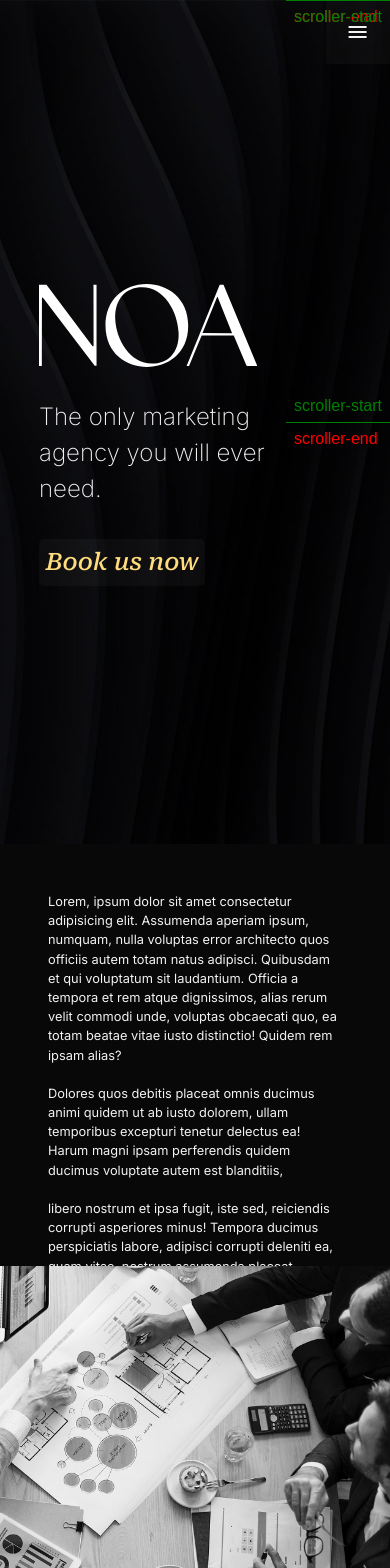
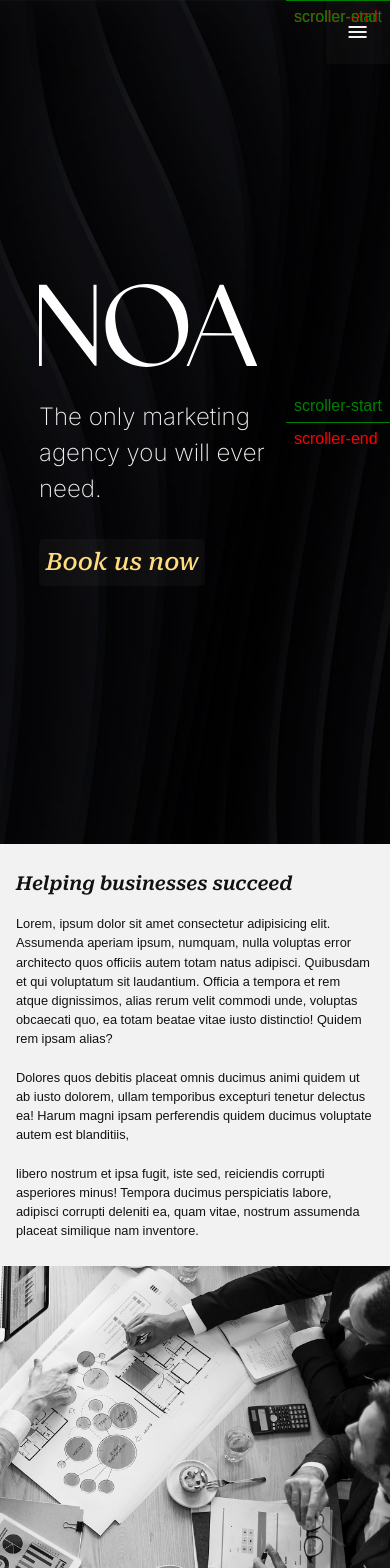
Before and after one commit to MilosGlamocak/noa, a React (Vite) app: page / in a window 390 px wide. Shown: the top 1568 px of the page. Built offline with nearby package versions, Linux system fonts and the light colour scheme; a web font is replaced by a local one.

Commit message:
more styling updates

```diff
--- a/src/components/HorizontalScrollContainer.jsx
+++ b/src/components/HorizontalScrollContainer.jsx
@@ -24,7 +24,7 @@ function HorizontalScrollContainer() {
                 trigger: '.firstRow',
                 markers: true,
                 start: 'top top',
-                end: /*() => '+=' + document.querySelector('.firstRow').offsetWidth*/'+=200%',
+                end: /*() => '+=' + document.querySelector('.firstRow').offsetWidth*/'+=100%',
                 scrub: 1,
                 pin: true,
             },
@@ -38,7 +38,7 @@ function HorizontalScrollContainer() {
                 trigger: '.secondRow',
                 markers: true,
                 start: 'top center',
-                end: '+=200%',
+                end: '+=100%',
                 scrub: 1.5,
                 pin: true,
             },
--- a/src/components/SecondPage.jsx
+++ b/src/components/SecondPage.jsx
@@ -5,10 +5,13 @@ import stock1 from '/images/Stock1.jpg'
 function SecondPage() {
   return (
     <div className='secondPageCont'>
-        <p className='description'>
-            Lorem, ipsum dolor sit amet consectetur adipisicing elit. Assumenda aperiam ipsum, numquam, nulla voluptas error architecto quos officiis autem totam natus adipisci. Quibusdam et qui voluptatum sit laudantium. Officia a tempora et rem atque dignissimos, alias rerum velit commodi unde, voluptas obcaecati quo,
-             ea totam beatae vitae iusto distinctio! Quidem rem ipsam alias? <br></br><br />Dolores quos debitis placeat omnis ducimus animi quidem ut ab iusto dolorem, ullam temporibus excepturi tenetur delectus ea! Harum magni ipsam perferendis quidem ducimus voluptate autem est blanditiis,<br /><br></br> libero nostrum et ipsa fugit, iste sed, reiciendis corrupti asperiores minus! Tempora ducimus perspiciatis labore, adipisci corrupti deleniti ea, quam vitae, nostrum assumenda placeat similique nam inventore.
-        </p>
+      <div className='textCont'>
+        <h2>Helping businesses succeed</h2>
+          <p className='description'>
+              Lorem, ipsum dolor sit amet consectetur adipisicing elit. Assumenda aperiam ipsum, numquam, nulla voluptas error architecto quos officiis autem totam natus adipisci. Quibusdam et qui voluptatum sit laudantium. Officia a tempora et rem atque dignissimos, alias rerum velit commodi unde, voluptas obcaecati quo,
+              ea totam beatae vitae iusto distinctio! Quidem rem ipsam alias? <br></br><br />Dolores quos debitis placeat omnis ducimus animi quidem ut ab iusto dolorem, ullam temporibus excepturi tenetur delectus ea! Harum magni ipsam perferendis quidem ducimus voluptate autem est blanditiis,<br /><br></br> libero nostrum et ipsa fugit, iste sed, reiciendis corrupti asperiores minus! Tempora ducimus perspiciatis labore, adipisci corrupti deleniti ea, quam vitae, nostrum assumenda placeat similique nam inventore.
+          </p>
+      </div>
         <img src={stock1} alt=""/>
     </div>
   )
--- a/src/styles/Background.scss
+++ b/src/styles/Background.scss
@@ -1,7 +1,7 @@
 @import '../globals.scss';
 
 .bgCont {
-    position: fixed;
+    position: absolute;
     top: 0;
     left: 0;
     width: 100%;
--- a/src/styles/HorizontalScrollContainer.scss
+++ b/src/styles/HorizontalScrollContainer.scss
@@ -2,6 +2,7 @@
 
 .horizScrollCont {
     height: 200svh;
+    background-color: black;
     width: 100%;
     color: $text-primary;
     display: flex;
--- a/src/styles/SecondPage.scss
+++ b/src/styles/SecondPage.scss
@@ -4,22 +4,38 @@
 .secondPageCont {
     width: 100%;
     height: 100vh;
-    background-color: rgba(255, 255, 255, 0.03);
+    background-color: #f2f2f2;
     backdrop-filter: blur(30px);
     color: $text-secondary;
     display: flex;
     align-items: center;
     justify-content: center;
-    .description {
-        font-family: var(--second-family);
-        font-weight: 400;
-        font-size: 0.875rem;
-        color: $text-primary;
-        text-align: left;
-        height: 30%;
-        width: 50%;
-        padding: 5rem;
+
+    .textCont {
+        display: flex;
+        align-items: start;
+        justify-content: center;
+        flex-direction: column;
+        padding: 30rem 17rem 30rem 17rem;
+        gap: 3rem;
+
+        h2 {
+            font-family: var(--third-family);
+            font-style: italic;
+            font-weight: 600;
+            font-size: 1.7rem;
+            color: $text-secondary;
+        }
+
+        .description {
+            font-family: var(--font-family);
+            font-weight: 300;
+            font-size: 1.2rem;
+            color: $text-secondary;
+        }
     }
+
+
 
     img {
         width: 50%;
@@ -32,24 +48,36 @@
     .secondPageCont {
         width: 100%;
         height: 100vh;
-        background-color: rgba(255, 255, 255, 0.03);
         backdrop-filter: blur(30px);
         color: $text-secondary;
         display: flex;
         flex-direction: column;
         align-items: center;
         justify-content: center;
-        .description {
-            font-family: var(--second-family);
-            font-weight: 400;
-            font-size: 0.8rem;
-            color: $text-primary;
-            text-align: left;
+        .textCont {
+            display: flex;
+            align-items: start;
+            justify-content: center;
+            flex-direction: column;
+            padding: 1rem;
+            gap: 1rem;
             height: 50%;
-            width: 100%;
-            padding: 3rem;
+            h2 {
+                font-family: var(--third-family);
+                font-style: italic;
+                font-weight: 600;
+                font-size: 1.2rem;
+                color: $text-secondary;
+            }
 
+            .description {
+                font-family: var(--font-family);
+                font-weight: 300;
+                font-size: 0.8rem;
+                color: $text-secondary;
+            }
         }
+
 
         img {
             width: 100%;
```
